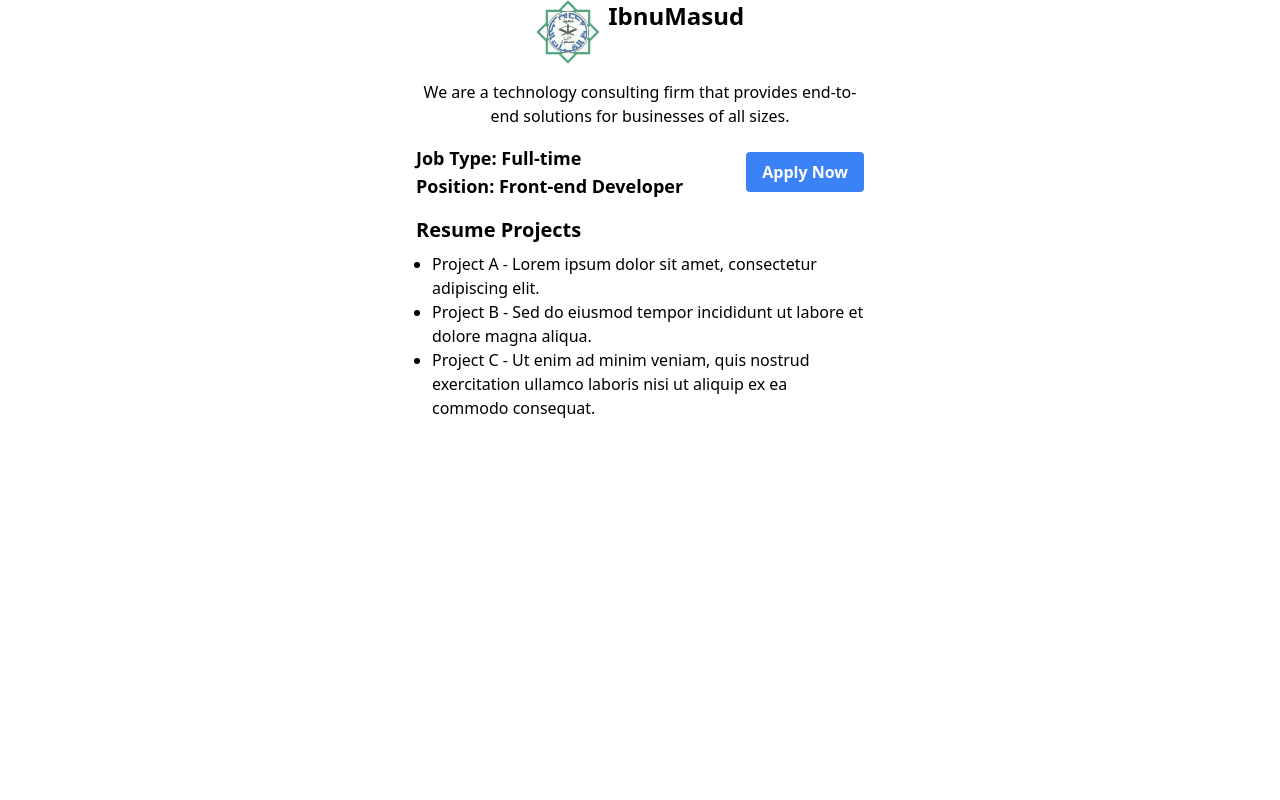
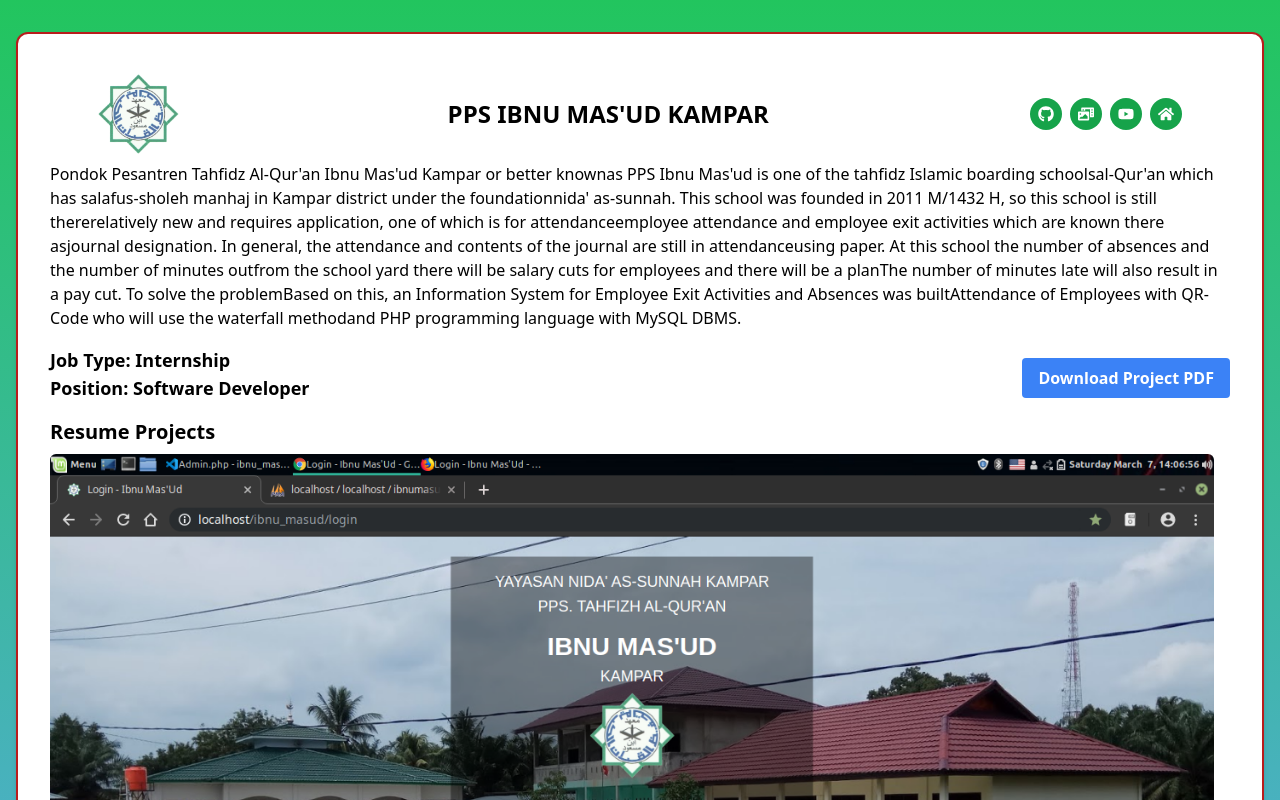
Before and after one commit to programmercintasunnah/zakie, a React (Create React App) app: page /ibnumasud in a window 1280 px wide. Shown: the top 800 px of the page. Built offline with nearby package versions, Linux system fonts and the light colour scheme.

Commit message:
resume magang/internship ibnu-masud

```diff
--- a/src/components/Details/IbnuMasud.js
+++ b/src/components/Details/IbnuMasud.js
@@ -1,41 +1,151 @@
 import React from "react";
+import { useNavigate } from "react-router";
 import CompanyLogo from "../../assets/ibnumasud.png";
+import ProjectImage from "../../assets/kp-app.png";
+import { FaHome, FaGithub, FaPhotoVideo, FaYoutube } from "react-icons/fa";
+const IbnuMasud = () => {
+  const about =
+    "Pondok Pesantren Tahfidz Al-Qur'an Ibnu Mas'ud Kampar or better known" +
+    "as PPS Ibnu Mas'ud is one of the tahfidz Islamic boarding schools" +
+    "al-Qur'an which has salafus-sholeh manhaj in Kampar district under the foundation" +
+    "nida' as-sunnah. This school was founded in 2011 M/1432 H, so this school is still there" +
+    "relatively new and requires application, one of which is for attendance" +
+    "employee attendance and employee exit activities which are known there as" +
+    "journal designation. In general, the attendance and contents of the journal are still in attendance" +
+    "using paper. At this school the number of absences and the number of minutes out" +
+    "from the school yard there will be salary cuts for employees and there will be a plan" +
+    "The number of minutes late will also result in a pay cut. To solve the problem" +
+    "Based on this, an Information System for Employee Exit Activities and Absences was built" +
+    "Attendance of Employees with QR-Code who will use the waterfall method" +
+    "and PHP programming language with MySQL DBMS.";
 
-const IbnuMasud = () => {
+  const aboutProject =
+    "this is a project for employee attendance, and this project is a college assignment, namely an internship assignment. This web-based application uses the codeigniter framework with a database in the form of mysql. To see more details, you can click the download button";
+
+  const navigate = useNavigate();
+
+  const handleBack = () => {
+    navigate("/");
+  };
   return (
-    <div className="mx-auto max-w-lg px-4 sm:px-6 lg:px-8">
-      <div className="flex justify-center">
-        <img src={CompanyLogo} alt="Company Logo" className="h-16 w-auto" />
-        <h1 className="text-2xl font-bold ml-2">IbnuMasud</h1>
+    <div className="container px-4 py-8 bg-gradient-to-b from-green-500 to-blue-400">
+      <div className="border-red-700 rounded-xl shadow-md overflow-hidden bg-white px-4 border-2 sm:px-6 lg:px-8 py-8">
+        <div className="flex flex-col md:flex-row justify-between items-center px-12 py-2">
+          <img
+            src={CompanyLogo}
+            alt="Company Logo"
+            className="h-16 md:h-20 w-auto mx-auto md:mx-0 mb-4 md:mb-0"
+          />
+          <h1 className="text-2xl font-bold text-center md:text-left ml-2">
+            PPS IBNU MAS'UD KAMPAR
+          </h1>
+          <div className="flex">
+            <a
+              href="https://github.com/programmercintasunnah/kp-ibnu_masud_kampar-ci"
+              target="_blank"
+              rel="noreferrer"
+              className="p-2 rounded-full bg-green-600 text-white hover:bg-green-700 mr-2"
+            >
+              <FaGithub />
+            </a>
+            <a
+              href="https://drive.google.com/drive/folders/1i2_93PzA_nvZKagSAYdxwfaMu4s5L6ql?usp=sharing"
+              target="_blank"
+              rel="noreferrer"
+              className="p-2 rounded-full bg-green-600 text-white hover:bg-green-700 mr-2"
+            >
+              <FaPhotoVideo />
+            </a>
+            <a
+              href="https://www.youtube.com/watch?v=OCB_eXbcEJc&list=PLGwA21JLpwoMtXpnQHnhv0kasbL2tXWlt&index=12"
+              target="_blank"
+              rel="noreferrer"
+              className="p-2 rounded-full bg-green-600 text-white hover:bg-green-700 mr-2"
+            >
+              <FaYoutube />
+            </a>
+            <button
+              onClick={handleBack}
+              className="p-2 rounded-full bg-green-600 text-white hover:bg-green-700 ml-auto"
+            >
+              <FaHome />
+            </button>
           </div>
-      <p className="text-center my-4">
-        We are a technology consulting firm that provides end-to-end solutions
-        for businesses of all sizes.
-      </p>
-      <div className="flex justify-between items-center my-4">
-        <div>
-          <p className="text-lg font-bold">Job Type: Full-time</p>
-          <p className="text-lg font-bold">Position: Front-end Developer</p>
         </div>
+        <p className="text-justify md:text-left">{about}</p>
+        <div className="flex flex-col sm:flex-row justify-between items-center my-4">
+          <div className="mb-4 sm:mb-0">
+            <p className="text-lg font-bold">Job Type: Internship</p>
+            <p className="text-lg font-bold">Position: Software Developer</p>
+          </div>
+          <div className="flex justify-center sm:justify-end items-center mt-2">
+            <a
+              href="https://drive.google.com/file/d/1qmRCHve8qW3IZ11KZreBczAQFuaUd55z/view?usp=sharing"
+              target="_blank"
+              rel="noreferrer"
+            >
               <button className="bg-blue-500 hover:bg-blue-700 text-white font-bold py-2 px-4 rounded">
-          Apply Now
+                Download Project PDF
               </button>
+            </a>
+          </div>
         </div>
         <div className="my-4">
           <h2 className="text-xl font-bold mb-2">Resume Projects</h2>
-        <ul className="list-disc pl-4">
-          <li>
-            Project A - Lorem ipsum dolor sit amet, consectetur adipiscing elit.
-          </li>
-          <li>
-            Project B - Sed do eiusmod tempor incididunt ut labore et dolore
-            magna aliqua.
-          </li>
-          <li>
-            Project C - Ut enim ad minim veniam, quis nostrud exercitation
-            ullamco laboris nisi ut aliquip ex ea commodo consequat.
-          </li>
-        </ul>
+          <div className="flex justify-center items-center">
+            <div className="mr-4">
+              <img
+                src={ProjectImage}
+                alt="Project A"
+                className="w-full h-auto rounded-md mb-4"
+              />
+              <h3 className="text-lg font-bold mb-2">Description</h3>
+              <p className="text-base">{aboutProject}</p>
+              {/* <div className="grid grid-cols-2 md:grid-cols-4 gap-4">
+                <img
+                  src={ProjectImage}
+                  alt="Project A screenshot 1"
+                  className="w-full h-auto rounded-md"
+                />
+                <img
+                  src={ProjectImage}
+                  alt="Project A screenshot 2"
+                  className="w-full h-auto rounded-md"
+                />
+                <img
+                  src={ProjectImage}
+                  alt="Project A screenshot 3"
+                  className="w-full h-auto rounded-md"
+                />
+                <img
+                  src={ProjectImage}
+                  alt="Project A screenshot 4"
+                  className="w-full h-auto rounded-md"
+                />
+                <img
+                  src={ProjectImage}
+                  alt="Project A screenshot 5"
+                  className="w-full h-auto rounded-md"
+                />
+                <img
+                  src={ProjectImage}
+                  alt="Project A screenshot 6"
+                  className="w-full h-auto rounded-md"
+                />
+                <img
+                  src={ProjectImage}
+                  alt="Project A screenshot 7"
+                  className="w-full h-auto rounded-md"
+                />
+                <img
+                  src={ProjectImage}
+                  alt="Project A screenshot 8"
+                  className="w-full h-auto rounded-md"
+                />
+              </div> */}
+            </div>
+          </div>
+        </div>
       </div>
     </div>
   );
```
Lines whose indentation alone changed are shown as unchanged.
